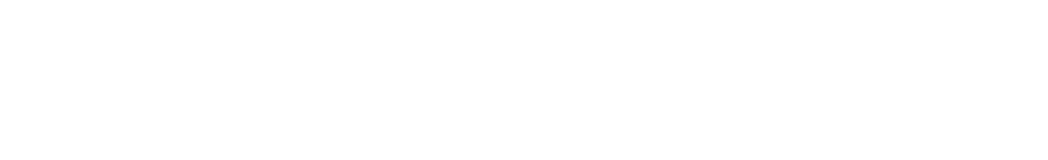
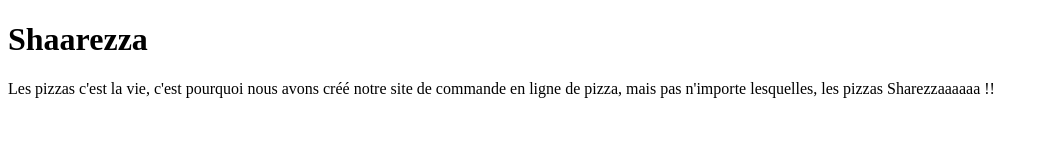
Before and after one commit to Stephanie89dumont/sharezza-social, a plain HTML site: page index.html in a window 1280 px wide. Shown: the whole page, without its empty margins (0-1048 px from the left). Drawn offline with Linux system fonts and the light colour scheme.

Commit message:
rajout titre et commentaire

```diff
--- a/index.html
+++ b/index.html
@@ -2,9 +2,10 @@
 <html>
   <head>
     <meta charset="UTF-8">
-    <title>title</title>
+    <title>Le site de Sharezzaaaaaaaa</title>
+    <h1>Shaarezza</h1>
   </head>
   <body>
-
+  	<p>Les pizzas c'est la vie, c'est pourquoi nous avons créé notre site de commande en ligne de pizza, mais pas n'importe lesquelles, les pizzas Sharezzaaaaaa !!</p>
   </body>
 </html>
```
